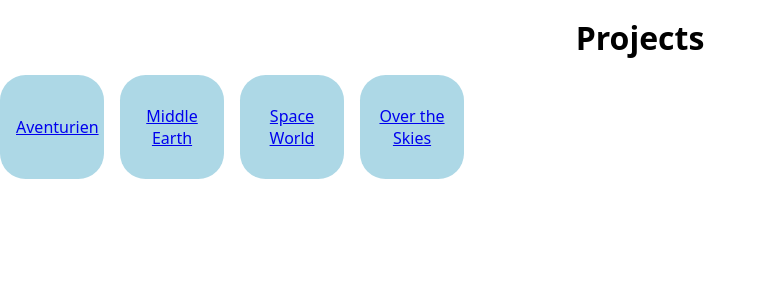
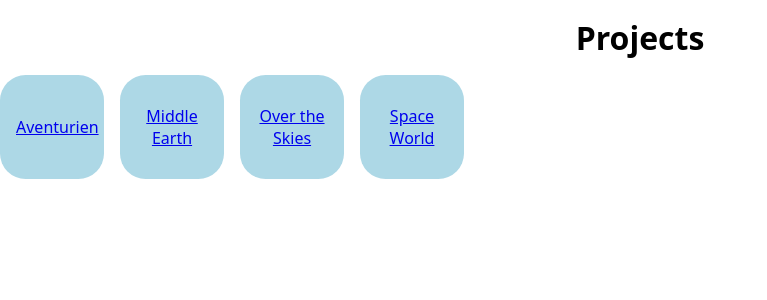
Before and after one commit to ThysBat/worldbuilding-tool, a Next.js app: page / in a window 1280 px wide. Shown: the top 300 px of the page, without its empty margins (0-767 px from the left). Built offline with nearby package versions, Linux system fonts and the light colour scheme.

Commit message:
list projects alphabetically

```diff
--- a/components/ProjectsList/index.js
+++ b/components/ProjectsList/index.js
@@ -13,9 +13,14 @@
 `;
 
 export default function ProjectsList({ data }) {
+  const sortedProjects = data.sort((a, b) => {
+    if (a.name > b.name) return 1;
+    if (a.name < b.name) return -1;
+  });
+
   return (
     <StyledList>
-      {data.map((project) => {
+      {sortedProjects.map((project) => {
         return (
           <li key={project.id}>
             <ProjectCard>{project.name}</ProjectCard>
--- a/pages/_app.js
+++ b/pages/_app.js
@@ -16,11 +16,11 @@
 const projectsMockData = [
   {
     id: 1,
-    name: "Aventurien",
+    name: "Over the Skies",
   },
   {
     id: 2,
-    name: "Middle Earth",
+    name: "Aventurien",
   },
   {
     id: 3,
@@ -28,6 +28,6 @@
   },
   {
     id: 4,
-    name: "Over the Skies",
+    name: "Middle Earth",
   },
 ];
```
